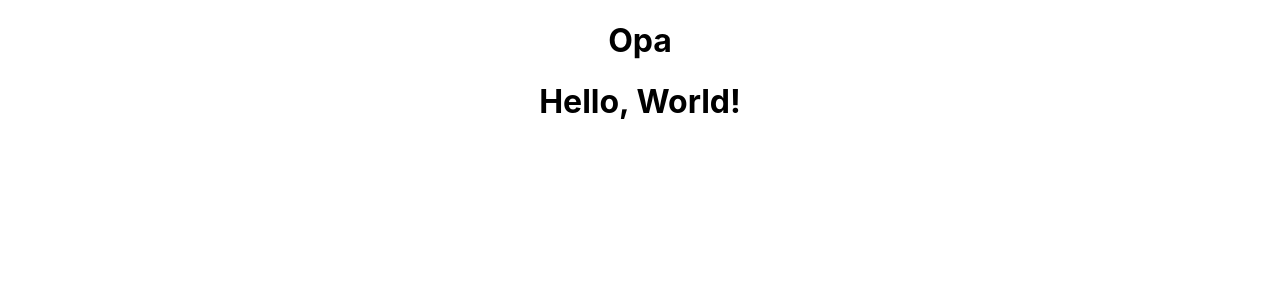
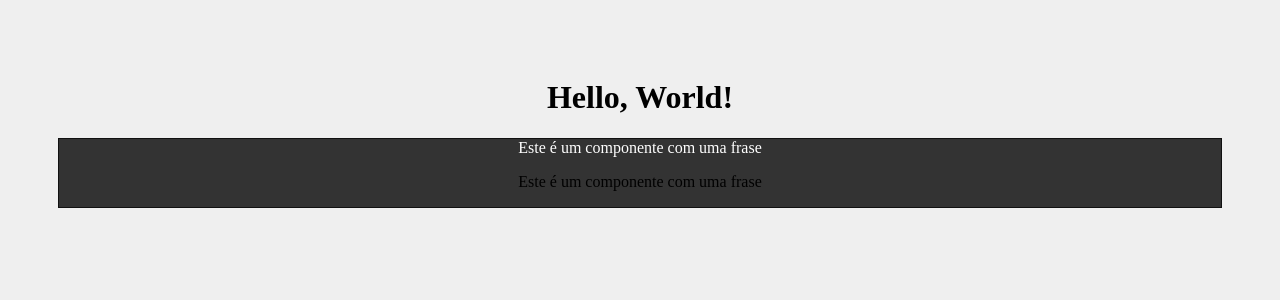
Before and after one commit to gabrielagoulart/react-curso, a React (Create React App) app in the folder meu-projeto/: page / in a window 1280 px wide. Shown: the top 300 px of the page. Built offline with nearby package versions, Linux system fonts and the light colour scheme.

Commit message:
componente CSS

```diff
--- a/meu-projeto/src/App.js
+++ b/meu-projeto/src/App.js
@@ -1,13 +1,15 @@
 
 import './App.css';
 import HelloWorld from './components/HelloWorld';
+import Frase from './components/Frases';
 
 function App() {
   return (
     <div className="App">
-      <h1>Opa</h1>
 
       <HelloWorld />
+      <Frase />
+
     </div>
   );
 }
--- /dev/null
+++ b/meu-projeto/src/components/Frases.js
@@ -0,0 +1,14 @@
+import styles from './Frases.module.css'
+
+function Frase() {
+
+    return (
+        <div className={styles.fraseContainer}>
+            <p className={styles.fraseContent}>Este é um componente com uma frase</p>
+            <p>Este é um componente com uma frase</p>
+        </div>
+    )
+
+}
+
+export default Frase
--- /dev/null
+++ b/meu-projeto/src/components/Frases.module.css
@@ -0,0 +1,10 @@
+.fraseContainer {
+    background-color: #333;
+    border: 1px solid #111;
+}
+
+.fraseContent {
+    color: #FFF;
+    background-color: #333;
+    margin: 0;
+}
--- a/meu-projeto/src/index.css
+++ b/meu-projeto/src/index.css
@@ -1,13 +1,4 @@
 body {
-  margin: 0;
-  font-family: -apple-system, BlinkMacSystemFont, 'Segoe UI', 'Roboto', 'Oxygen',
-    'Ubuntu', 'Cantarell', 'Fira Sans', 'Droid Sans', 'Helvetica Neue',
-    sans-serif;
-  -webkit-font-smoothing: antialiased;
-  -moz-osx-font-smoothing: grayscale;
+  padding: 50px;
+  background-color: #efefef;
 }
-
-code {
-  font-family: source-code-pro, Menlo, Monaco, Consolas, 'Courier New',
-    monospace;
-}
```
